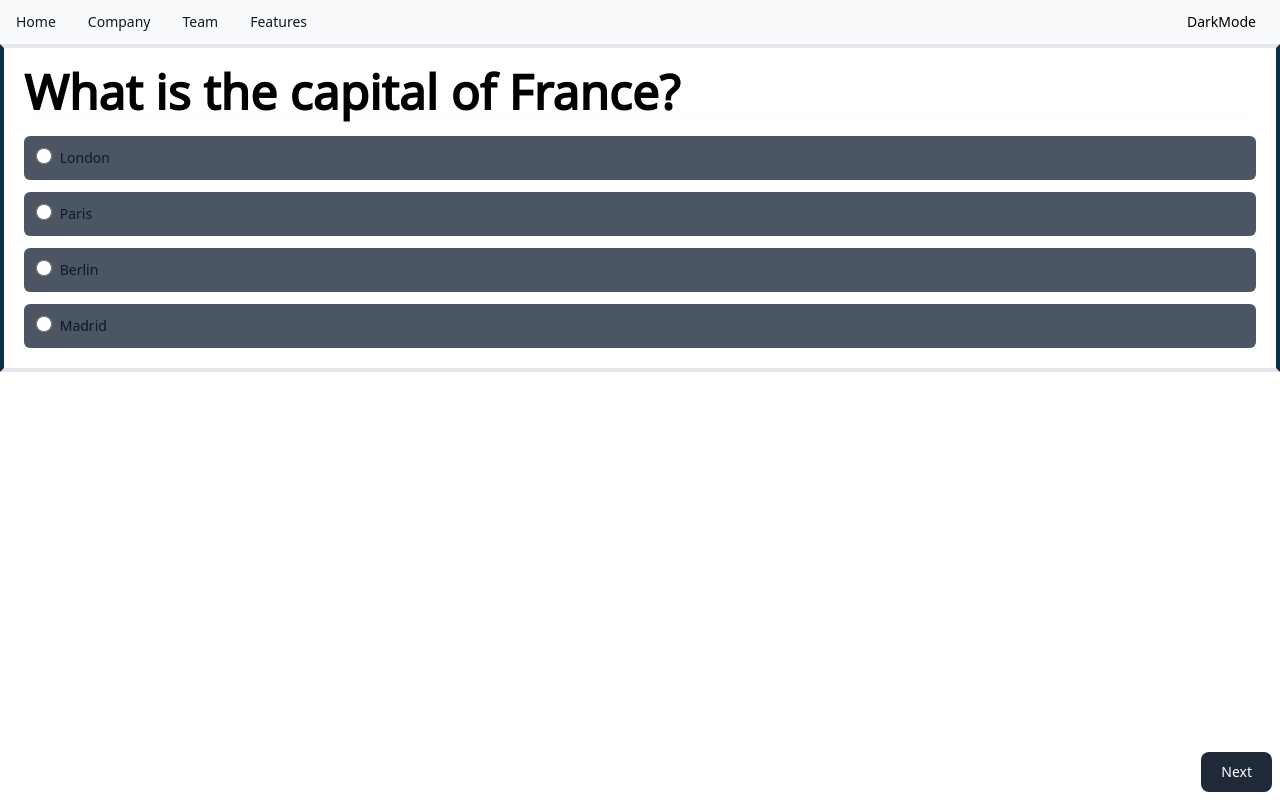
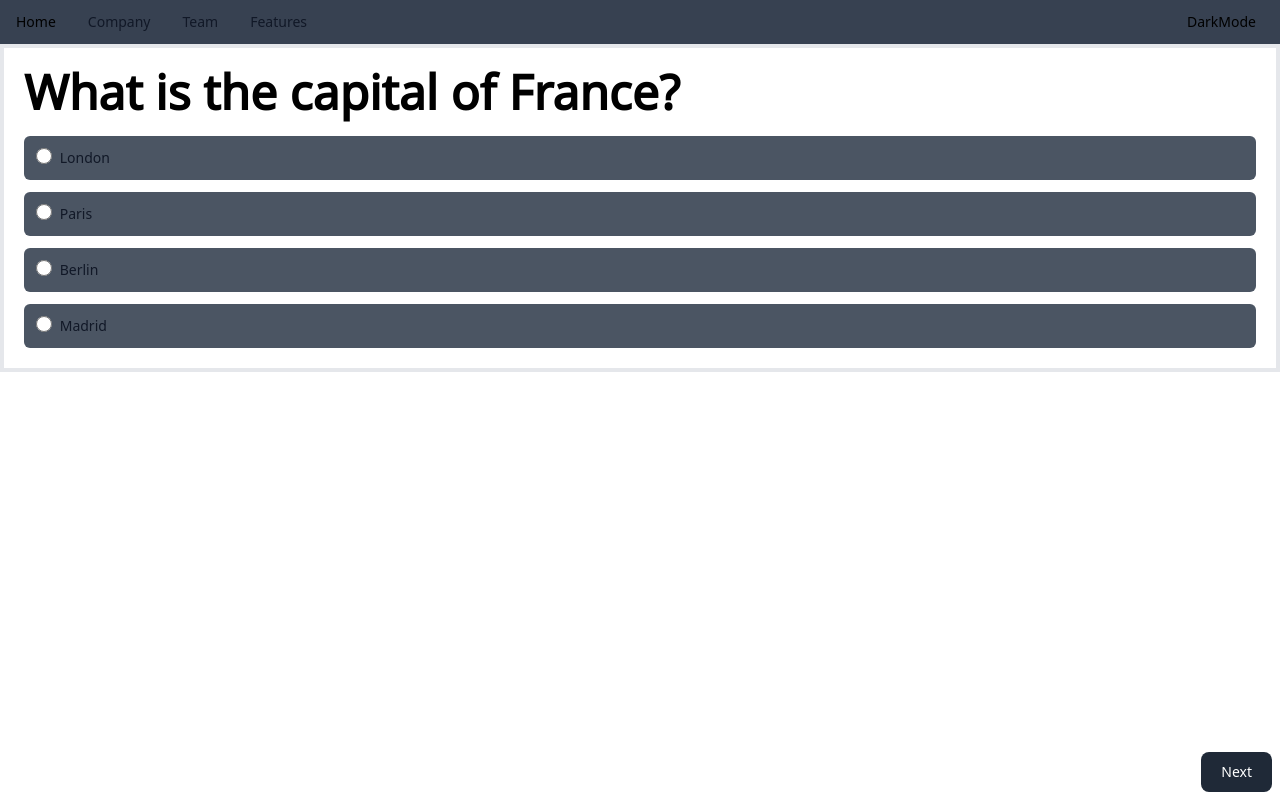
Before and after one commit to OfficialRohitSharma442/Quiz-App-Next-js, a Next.js app: page / in a window 1280 px wide. Built offline with nearby package versions, Linux system fonts and the light colour scheme.

Commit message:
completed this project

```diff
--- a/pages/index.tsx
+++ b/pages/index.tsx
@@ -1,5 +1,5 @@
 import { spawn } from "child_process";
-import { useEffect, useState } from "react";
+import { useEffect, useRef, useState } from "react";
 export default function Home() {
   // const [answer, setAnswer] = useState(false);
   const [index, setIndex] = useState(0);
@@ -7,6 +7,7 @@ export default function Home() {
   const [flag, setFlag] = useState(false);
   const [ans, setAns] = useState("");
   const [generatedNumbers, setGeneratedNumbers] = useState<any>([]);
+  const [dark, setDark] = useState("");
 
   const data = [
     {
@@ -101,17 +102,32 @@ export default function Home() {
   const handelChange = (e: any) => {
     setAns(e.target.value);
   };
+  const ref = useRef<any>(null);
+  const darkMode = () => {
+    // console.log(ref.classList);
+    ref.current.classList.toggle("dark");
+    // if (
+    //   localStorage.getItem("color-theme") === "dark" ||
+    //   !("color-theme" in localStorage)
+    // ) {
+    //   setDark("dark");
+    // } else {
+    //   setDark("white");
+    // }
+  };
 
   return (
     <>
-      <nav className="bg-gray-50 dark:bg-gray-700 flex justify-between">
+      <div ref={ref} className="sfl" onClick={darkMode}>
+        <div className="dark:bg-[#192734] h-[100vh]">
+          <nav className="bg-gray-700 dark:bg-gray-700 flex justify-between">
             <div className="max-w-screen-xl px-4 py-3  ">
               <div className="flex ">
                 <ul className="flex flex-row font-medium mt-0 mr-6 space-x-8 text-sm justify-start">
                   <li>
                     <a
                       href="#"
-                  className="text-gray-900 dark:text-white hover:underline"
+                      className="text-white-900 dark:text-white hover:underline"
                       aria-current="page"
                     >
                       Home
@@ -128,7 +144,7 @@ export default function Home() {
                   <li>
                     <a
                       href="#"
-                  className="text-gray-900 dark:text-white hover:underline"
+                      className="text-gray-900 dark:text-white hover:underline "
                     >
                       Team
                     </a>
@@ -136,7 +152,7 @@ export default function Home() {
                   <li>
                     <a
                       href="#"
-                  className="text-gray-900 dark:text-white hover:underline"
+                      className="text-gray-900 dark:text-white hover:underline "
                     >
                       Features
                     </a>
@@ -144,13 +160,13 @@ export default function Home() {
                 </ul>
               </div>
             </div>
-        <div className="flex flex-row font-medium mt-0 mr-6 space-x-8 text-sm ">
+            <div className="flex flex-row font-medium mt-0 mr-6 space-x-8 text-sm  dark:text-white ">
               <button>DarkMode</button>
             </div>
           </nav>
-      <div className="mr-auto align-middle p-5 border-x-sky-950 border-4 border-solid  ">
+          <div className="mr-auto align-middle p-5  border-4 border-solid  ">
             <div className="">
-          <h1 className="font-extrabold text-5xl mb-5 shadow-sm	shadow-gray-50 	font-noto">
+              <h1 className="font-extrabold text-5xl mb-5 		font-noto dark:text-white">
                 {data[index].question}
               </h1>
             </div>
@@ -160,7 +176,7 @@ export default function Home() {
                   return (
                     <div
                       key={i}
-                  className="p-3 bg-gray-600 text-white mb-3 last:mb-0 rounded-md flex justify-center"
+                      className="p-3 align-middle bg-gray-600 text-white mb-3 last:mb-0 rounded-md flex justify-center"
                     >
                       <input
                         type="radio"
@@ -183,13 +199,15 @@ export default function Home() {
           </div>
           <div className="flex justify-around float-right absolute bottom-0 right-0">
             <button
-          className={`text-white bg-gray-800 hover:bg-gray-900 focus:ring-gray-300 font-medium rounded-lg text-sm px-5 py-2.5 mr-2 mb-2 dark:bg-gray-800 dark:hover:bg-gray-700 dark:focus:ring-gray-700 dark:border-gray-700`}
+              className={`text-white bg-gray-800 hover:bg-gray-900 focus:ring-gray-300 font-medium rounded-lg text-sm px-5 py-2.5 mr-2 mb-2 dark:bg-white dark:text-black dark:focus:ring-gray-700 dark:border-gray-700`}
               onClick={generateRandomNumber}
               disabled={flag}
             >
               Next
             </button>
           </div>
+        </div>
+      </div>
     </>
   );
 }
--- a/tailwind.config.js
+++ b/tailwind.config.js
@@ -1,6 +1,6 @@
 /** @type {import('tailwindcss').Config} */
 module.exports = {
-
+  darkMode: 'class',
   content: [
     "./app/**/*.{js,ts,jsx,tsx}",
     "./pages/**/*.{js,ts,jsx,tsx}",
```
Lines whose indentation alone changed are shown as unchanged.
